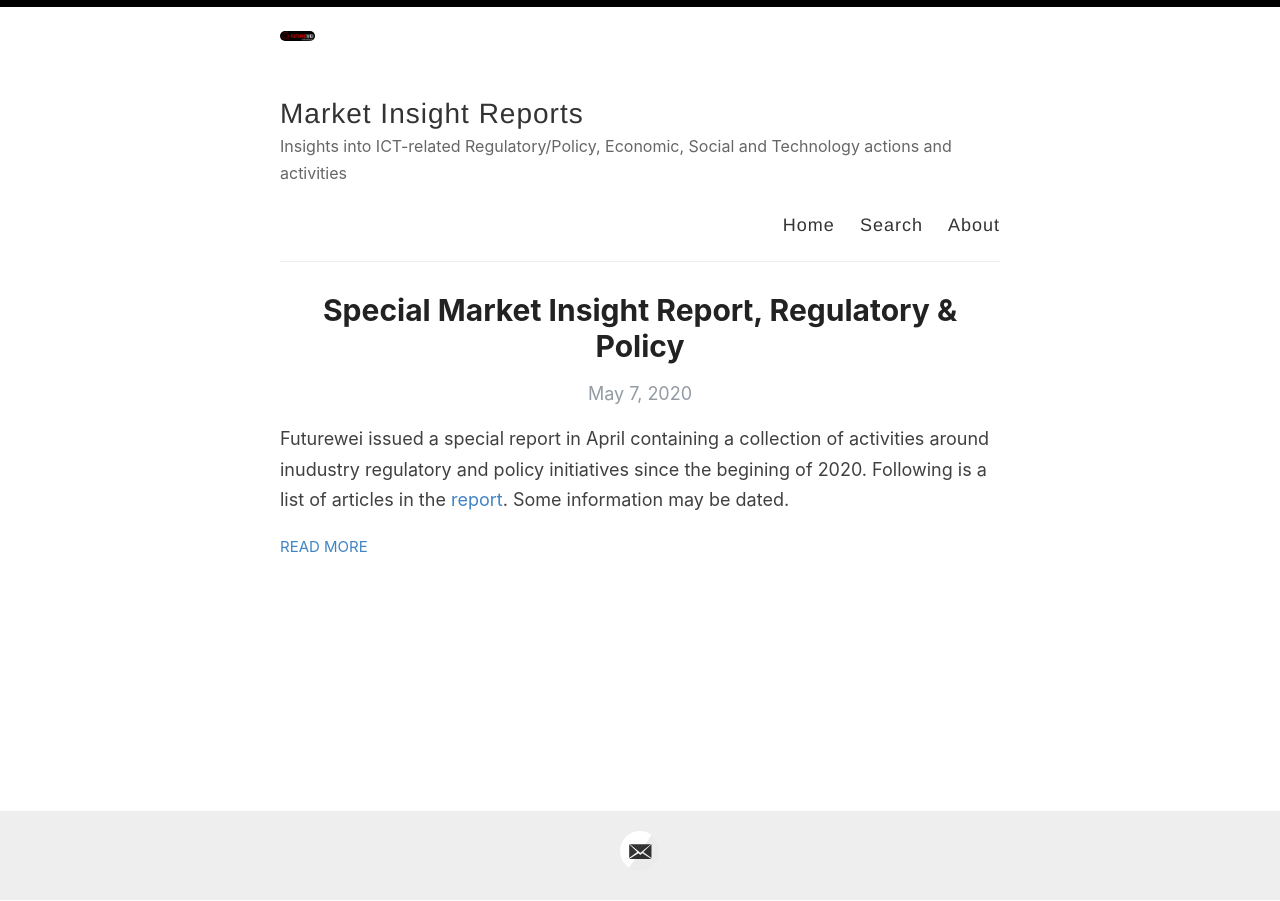
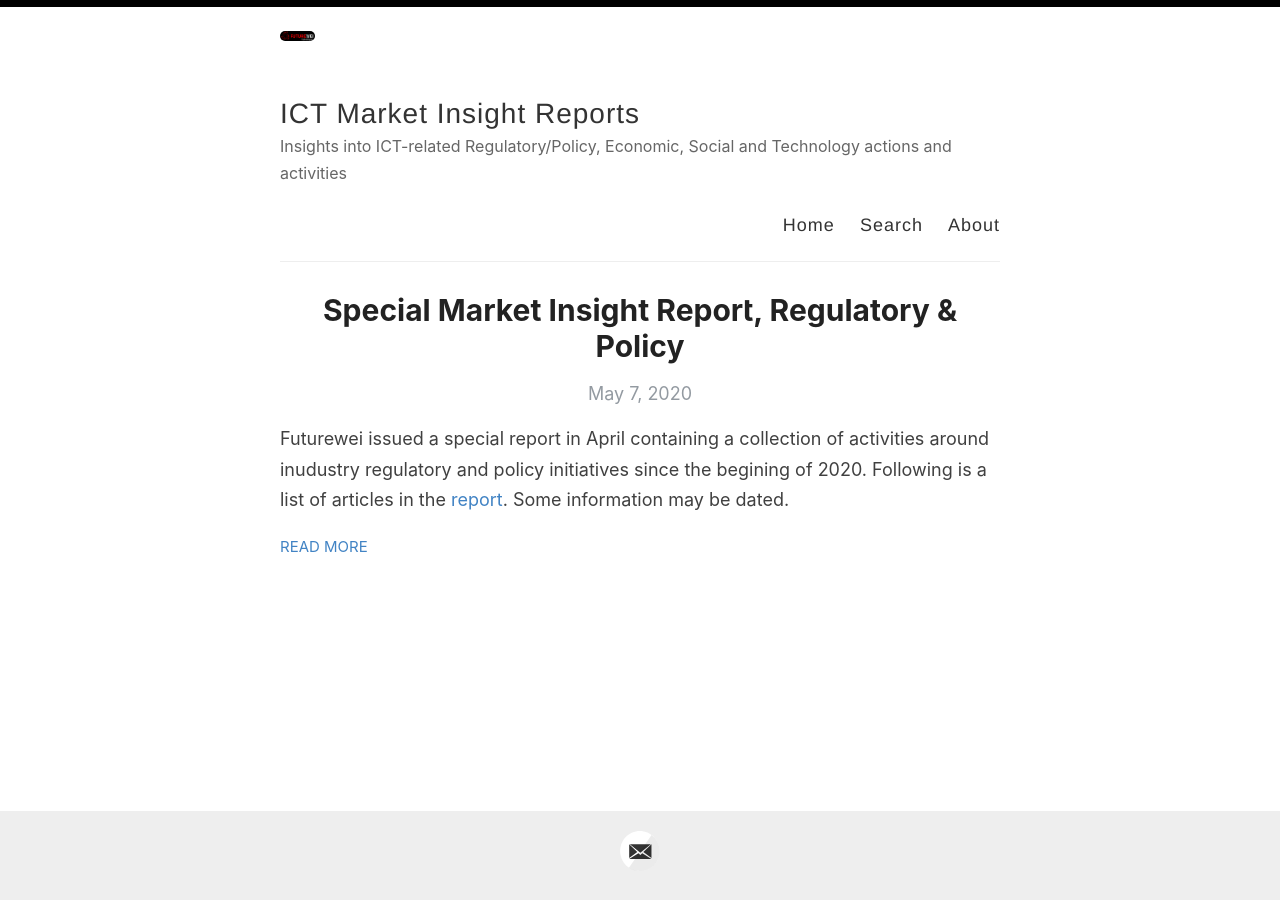
Before and after one commit to MarketInsights/AI, a Jekyll site: the page built from index.html, in a window 1280 px wide. Built offline with Jekyll 4.4.1, drawn with Linux system fonts in a browser that asks for light colours; the list of posts is cut into pages by our own code.

Commit message:
Update _config.yml

```diff
--- a/_config.yml
+++ b/_config.yml
@@ -3,7 +3,7 @@
 #
 
 # Name of your site (displayed in the header)
-name: Market Insight Reports
+name: ICT Market Insight Reports
 
 # Name of the author
 author: Futurewei Technologies
```
